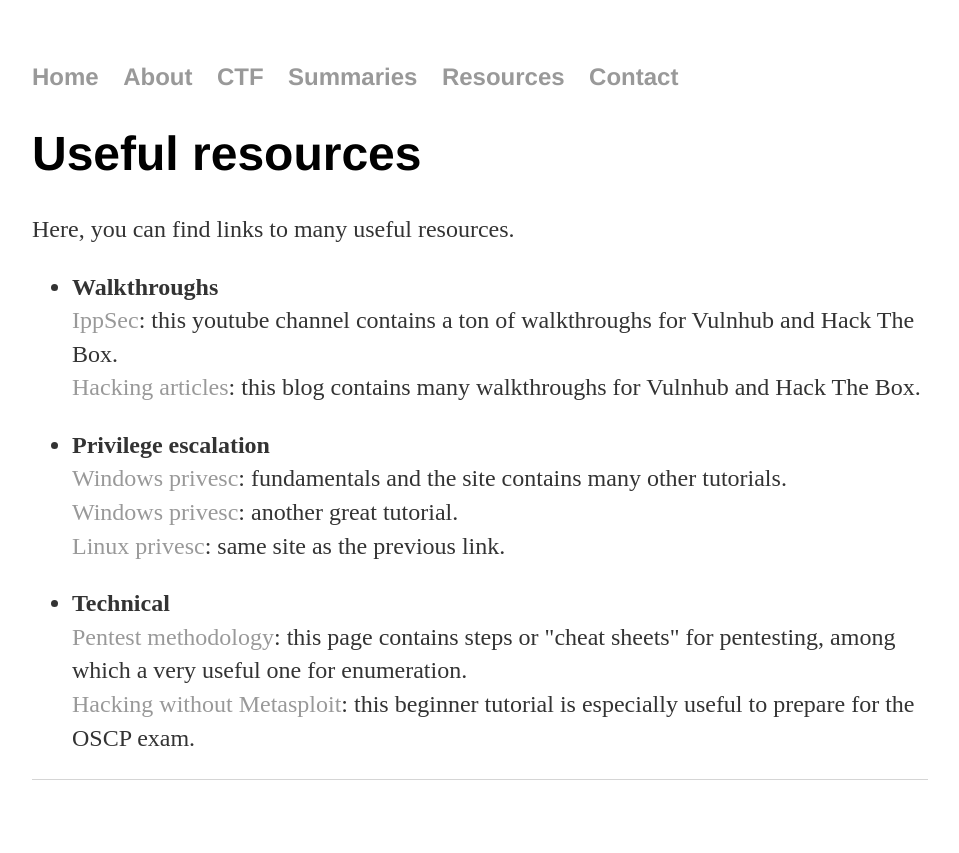
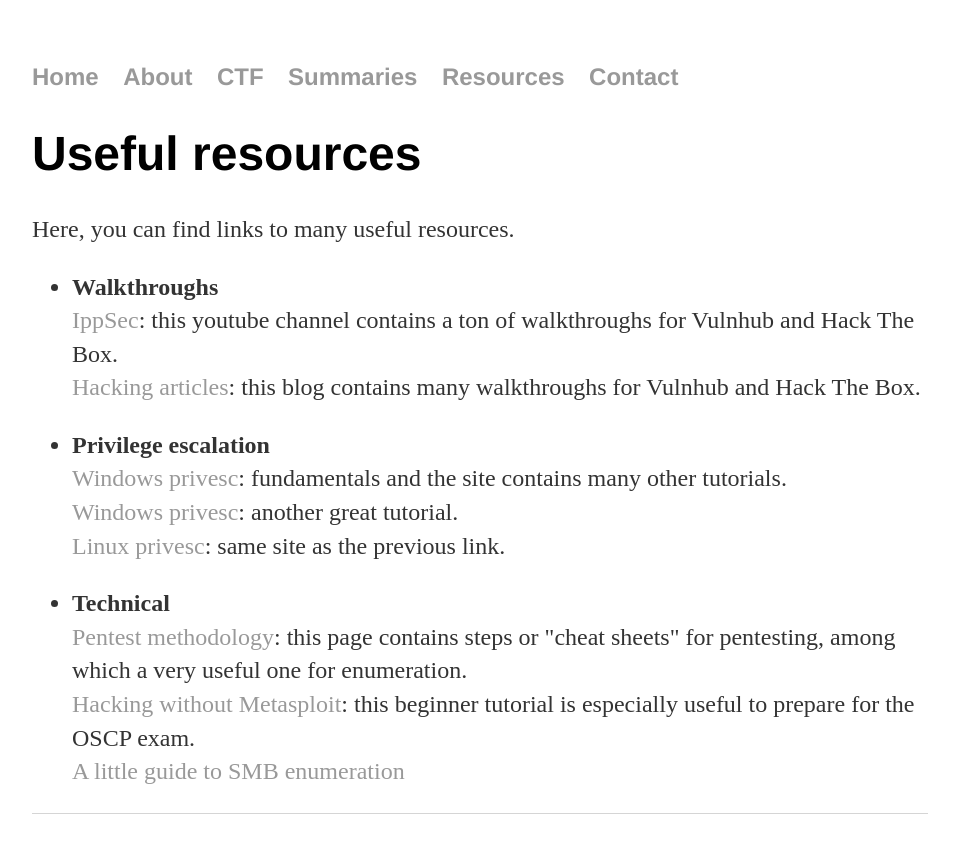
Before and after one commit to jsom1/jsom1.github.io, a Jekyll site: the page built from resources/index.html, in a window 1280 px wide. Shown: the top 853 px of the page, without its empty margins (160-1119 px from the left). Built offline with Jekyll 4.4.1, drawn with Linux system fonts in a browser that asks for light colours.

Commit message:
Update index.html

```diff
--- a/resources/index.html
+++ b/resources/index.html
@@ -28,6 +28,7 @@
   <strong>Technical</strong><br>
   <a href="http://www.0daysecurity.com/pentest.html" target="_blank">Pentest methodology</a>: this page contains steps or "cheat sheets" for pentesting, among which a very useful one for enumeration.<br>
   <a href="https://medium.com/@hakluke/haklukes-guide-to-hacking-without-metasploit-1bbbe3d14f90" target="_blank">Hacking without Metasploit</a>: this beginner tutorial is especially useful to prepare for the OSCP exam.<br>
+  <a href="https://www.hackingarticles.in/a-little-guide-to-smb-enumeration/" target="_blank">A little guide to SMB enumeration</a><br>
 	</li></p>
 
 
```
